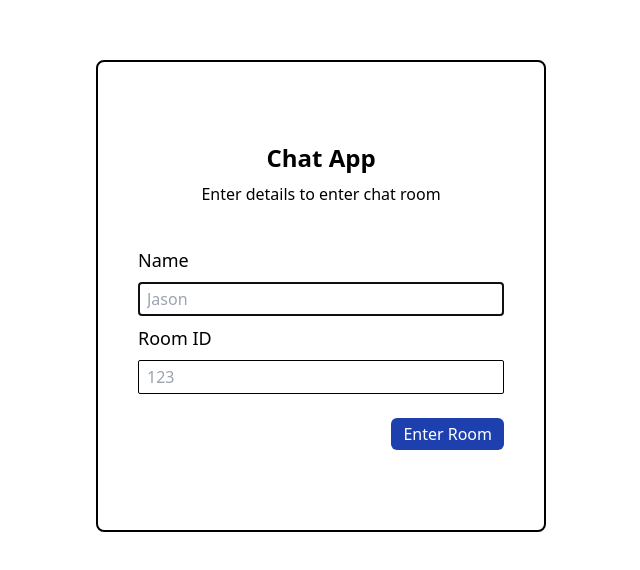
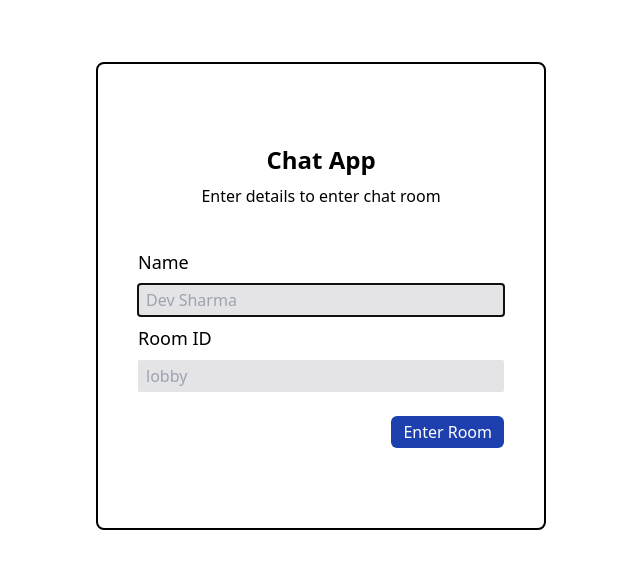
Before and after one commit to Naik-Bharat/Chat-App, a Next.js app in the folder frontend/: page / in a window 1280 px wide. Shown: the part 104-674 px from the top of the page, without its empty margins (319-959 px from the left). Built offline with nearby package versions, Linux system fonts and the light colour scheme; no server answers.

Commit message:
added zinc color to have multi-tone color theme and added message input field

```diff
--- a/frontend/app/page.tsx
+++ b/frontend/app/page.tsx
@@ -6,6 +6,7 @@ import styles from './page.module.css'
 import Modal from '@/components/Modal';
 import RenderMessageList from '@/components/RenderMessageList';
 import { useEffect, useState } from 'react';
+import sendSvg from '../public/send-btn.svg'
 
 const inter = Inter({ subsets: ['latin'] })
 
@@ -40,6 +41,15 @@ export default function Home() {
         <Modal handleSubmit={handleFormSubmit} />
       )}
       <RenderMessageList msgList={msgList} />
+
+      {!showModal && (
+        <div className='fixed bottom-8 inset-x-0 flex mx-8 justify-evenly'>
+          <input type='text' placeholder='Type your message here...' autoFocus className='rounded-sm bg-zinc-100 dark:bg-zinc-900 px-2 py-2 w-full' />
+          <button className='ml-3 rounded-full py-2 px-3 bg-blue-800'>
+            <Image src={sendSvg} alt='Send Button' width={16} height={16} />
+          </button>
+        </div>
+      )}
     </div>
   )
 }
--- a/frontend/components/Modal.tsx
+++ b/frontend/components/Modal.tsx
@@ -32,9 +32,9 @@ const Modal = ({ handleSubmit }: Props) => {
             </div>
             <form onSubmit={handleFormSubmit} className="space-y-2">
               <p className="text-lg">Name</p>
-              <input type="text" name="name" onChange={handleNameChange} placeholder="Jason" autoFocus className="rounded-sm text-black border border-black dark:border-white w-[100%] px-2 py-1" />
+              <input type="text" name="name" onChange={handleNameChange} placeholder="Dev Sharma" autoFocus className="rounded-sm bg-zinc-200 dark:bg-zinc-900 w-[100%] px-2 py-1" />
               <p className="text-lg">Room ID</p>
-              <input type="text" name="roomID" onChange={handleRoomIDChange} placeholder="123" className="rounded-sm text-black border border-black dark:border-white w-[100%] px-2 py-1" />
+              <input type="text" name="roomID" onChange={handleRoomIDChange} placeholder="lobby" className="rounded-sm bg-zinc-200 dark:bg-zinc-900 w-[100%] px-2 py-1" />
               <div className="relative h-12 w-[100%]">
                   <button type="submit" className="absolute bottom-0 right-0 rounded-md bg-blue-800 px-3 py-1 text-white">Enter Room</button>
               </div>
```
Also changed, not shown: frontend/public/send-btn.svg (added).
